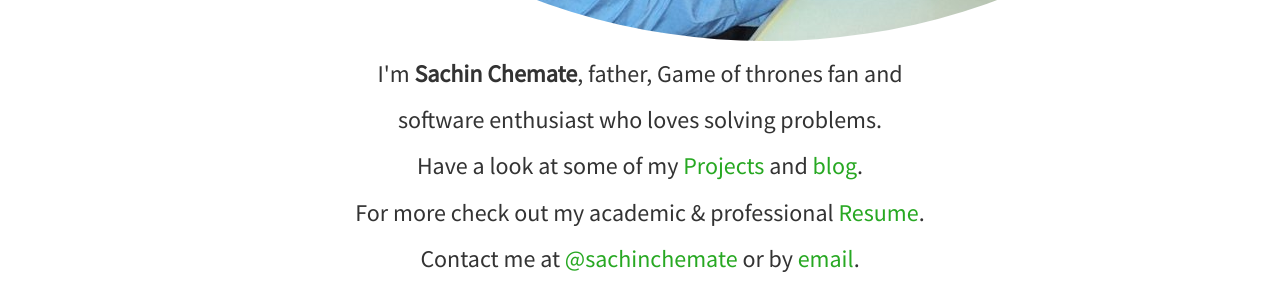
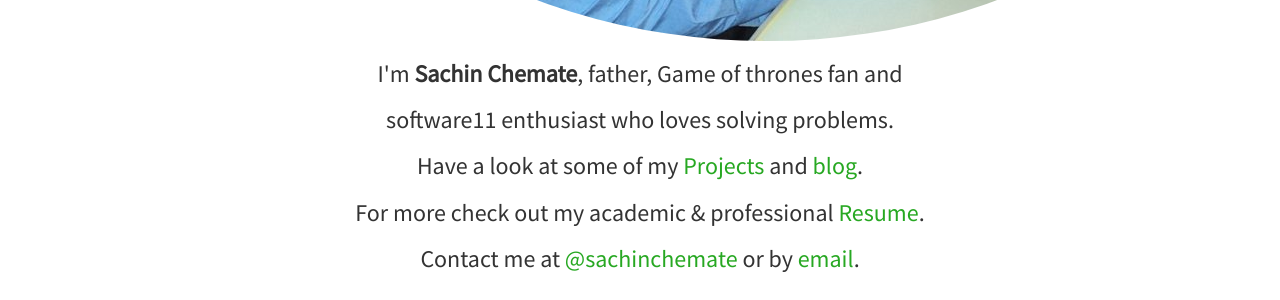
Before and after one commit to sachinchemate/mysite, a Jekyll site: the page built from index.html, in a window 1280 px wide. Shown: the part 844-1144 px from the top of the page. Built offline with Jekyll 4.4.1, drawn with Linux system fonts in a browser that asks for light colours; nearby versions of some CDN libraries.

Commit message:
Update index.html

```diff
--- a/index.html
+++ b/index.html
@@ -9,7 +9,7 @@
 		<img class="img-circle" src="{{ site.baseurl }}static/img/{{ site.avatar }}" alt="Responsive image">
 	  </div>
 	  <h3>I'm <strong>{{ site.author }}</strong>, father, Game of thrones fan and</h3>
-	  <h3>software enthusiast who loves solving problems.</h3>
+	  <h3>software11 enthusiast who loves solving problems.</h3>
 	  <h3>Have a look at some of my <a href="{{ site.baseurl }}projects.html"> Projects </a> and <a href="{{ site.baseurl }}blog.html"> blog</a>.</h3>
 	  <h3>For more check out my academic &amp; professional <a href="">Resume</a>.</h3>
 	  <h3>Contact me at <a href="https://www.linkedin.com/in/sachin85/">@sachinchemate</a> or by <a href="mailto:{{ site.email }}">email</a>.</h3>
```
